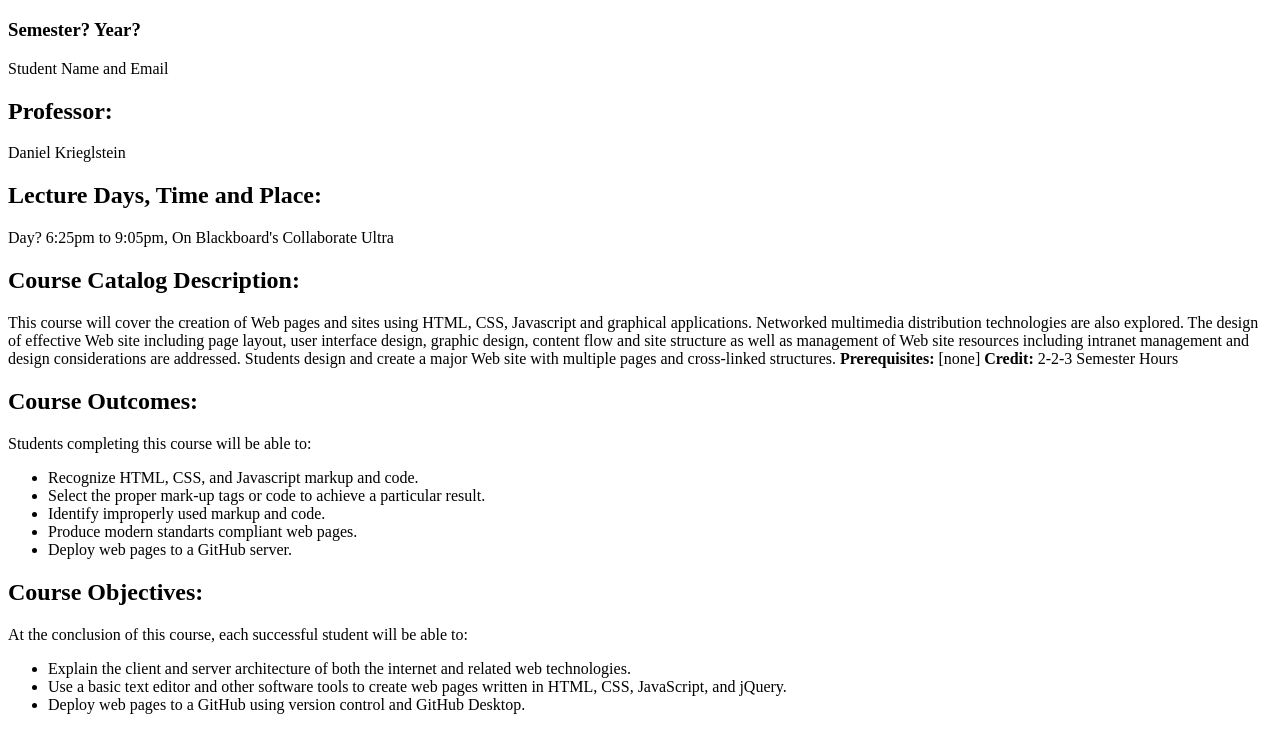
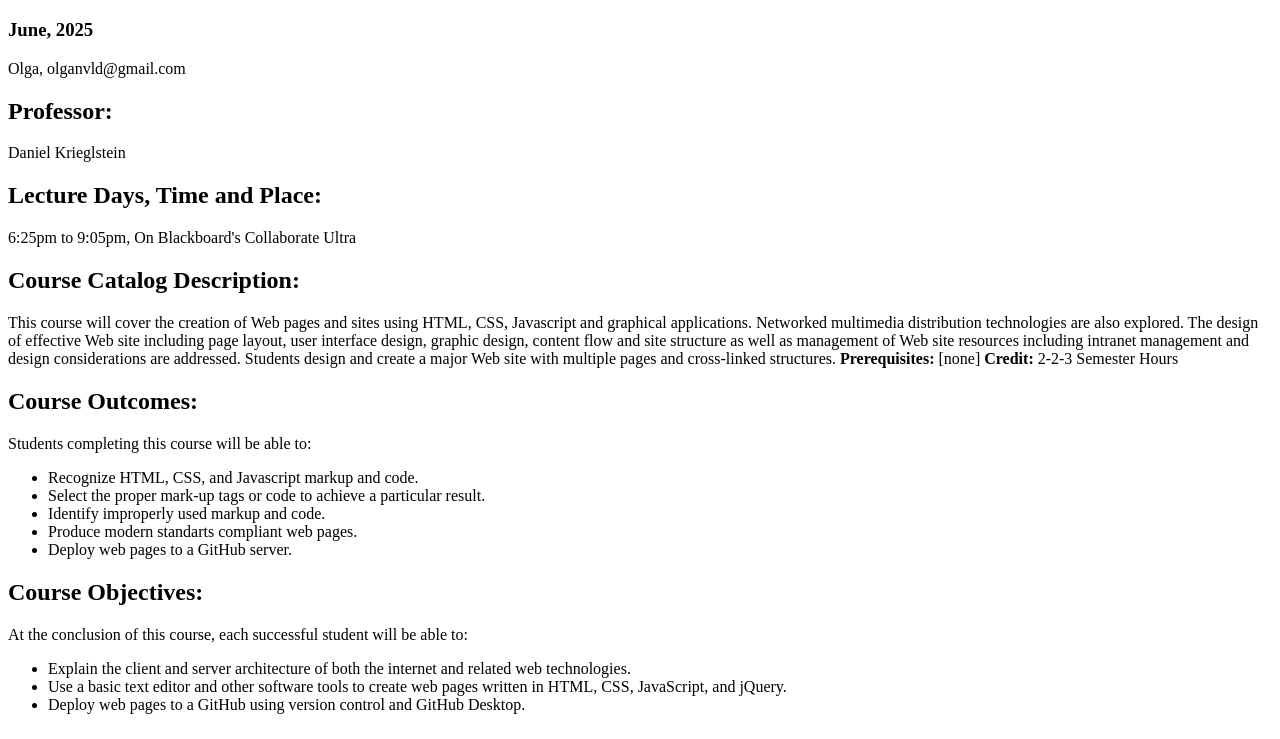
Before and after one commit to Olga0415/lab2, a plain HTML site: page index.html in a window 1280 px wide. Shown: the part 61-800 px from the top of the page. Drawn offline with Linux system fonts and the light colour scheme.

Commit message:
Update index.html

```diff
--- a/index.html
+++ b/index.html
@@ -6,12 +6,12 @@
 <title>ITMD-361 Internet Technologies and Web Design</title>
 <body>
 <h1>ITMD-361 Internet Technologies and Web Design</h1>
-<h3>Semester? Year?</h3>
-<p>Student Name and Email</p>
+<h3>June, 2025</h3>
+<p>Olga, olganvld@gmail.com</p>
 <h2>Professor:</h2>
 <p>Daniel Krieglstein</p>
 <h2>Lecture Days, Time and Place:</h2>
-<p>Day? 6:25pm to 9:05pm, On Blackboard's Collaborate Ultra</p>
+<p>6:25pm to 9:05pm, On Blackboard's Collaborate Ultra</p>
 <h2>Course Catalog Description:</h2>
 <p>This course will cover the creation of Web pages and sites using HTML, CSS, Javascript and graphical applications. Networked multimedia distribution technologies are also explored. The design of effective Web site including page layout, user interface design, graphic design, content flow and site structure as well as management of Web site resources including intranet management and design considerations are addressed. Students design and create a major Web site with multiple pages and cross-linked structures. <strong>Prerequisites:</strong> [none] <strong>Credit:</strong> 2-2-3 Semester Hours</p>
 <h2>Course Outcomes:</h2>
```
